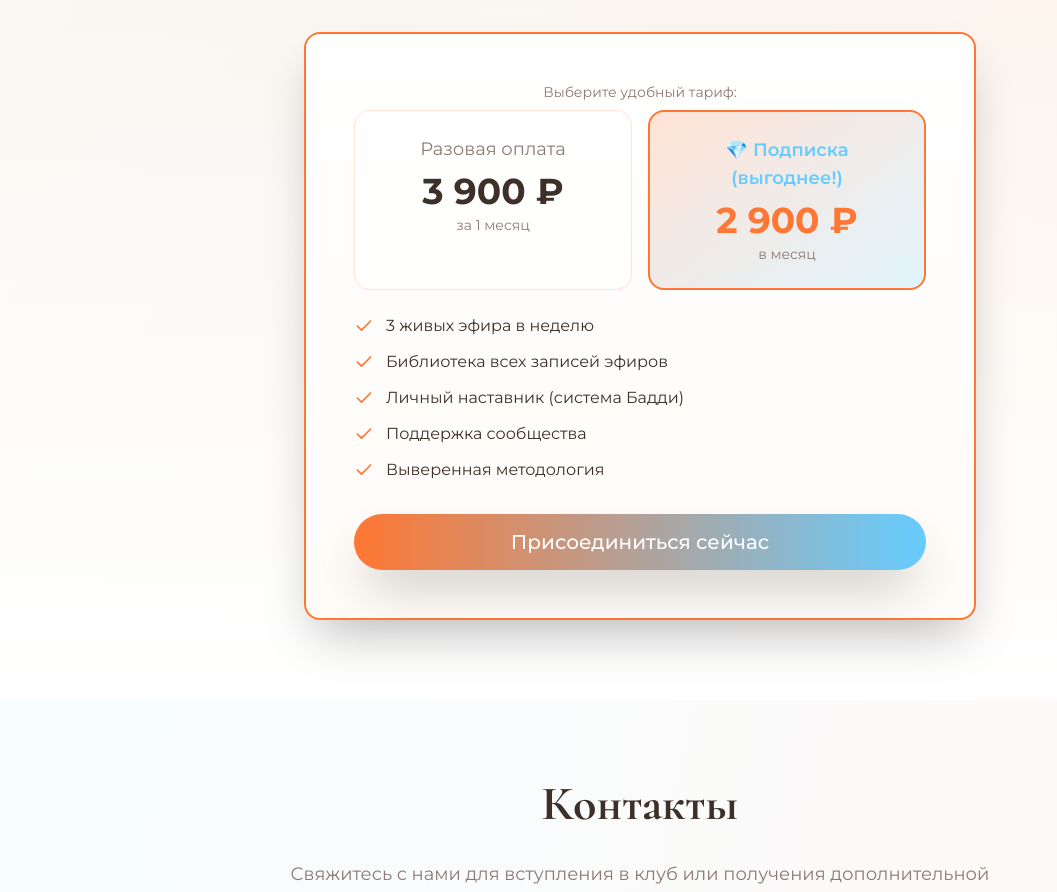
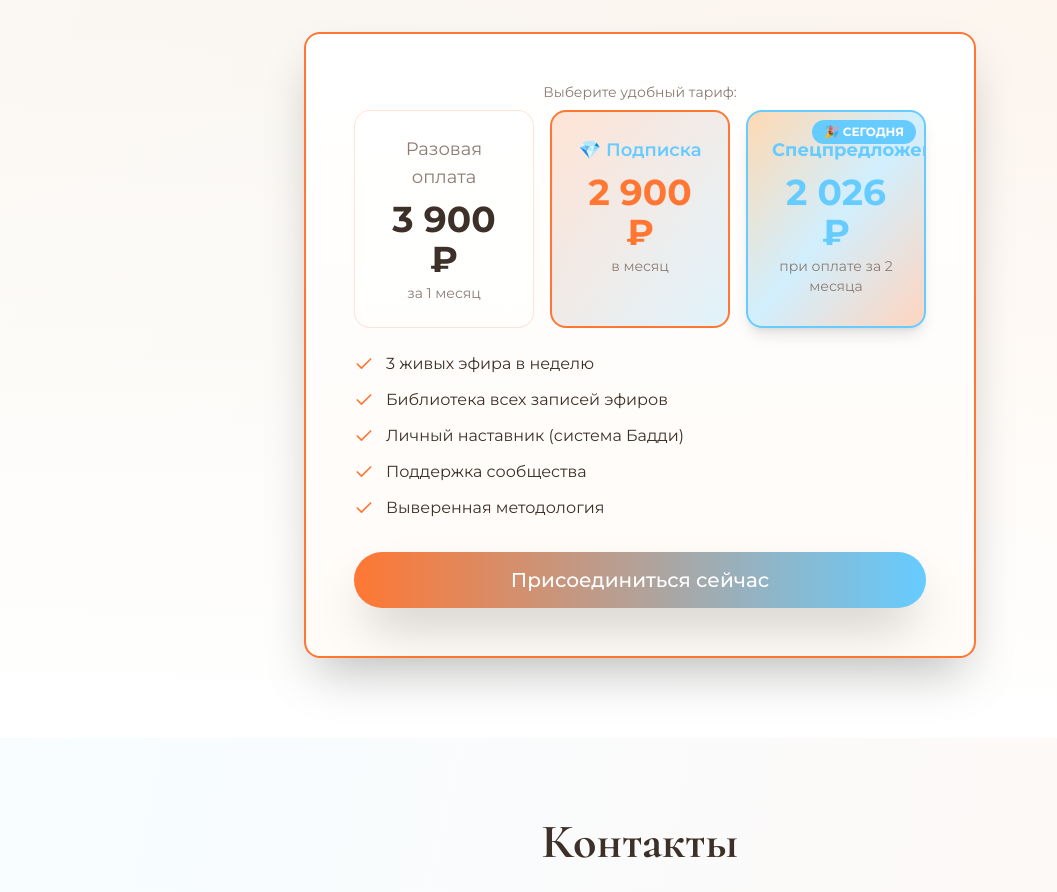
Before and after one commit to pr-poehali-dev/formula-qi-landing-page, a React (Vite) app: page / in a window 1280 px wide. Shown: the part 4637-5529 px from the top of the page, without its empty margins (0-1057 px from the left). Built offline with nearby package versions, Linux system fonts and the light colour scheme.

Commit message:
feat: добавлена карточка спец предложения

```diff
--- a/src/pages/Index.tsx
+++ b/src/pages/Index.tsx
@@ -338,16 +338,24 @@ const Index = () => {
           <Card className="p-12 border-2 border-primary shadow-2xl hover:shadow-primary/30 transition-all bg-gradient-to-b from-white to-accent/10">
             <div className="mb-6">
               <div className="text-sm text-muted-foreground mb-2">Выберите удобный тариф:</div>
-              <div className="grid md:grid-cols-2 gap-4 mb-6">
+              <div className="grid md:grid-cols-3 gap-4 mb-6">
                 <div className="bg-white/50 p-6 rounded-2xl border border-primary/20">
                   <div className="text-lg text-muted-foreground mb-2">Разовая оплата</div>
                   <div className="text-4xl font-bold text-foreground mb-1">3 900 ₽</div>
                   <div className="text-sm text-muted-foreground">за 1 месяц</div>
                 </div>
                 <div className="bg-gradient-to-br from-primary/20 to-secondary/20 p-6 rounded-2xl border-2 border-primary">
-                  <div className="text-lg font-semibold text-secondary mb-2">💎 Подписка (выгоднее!)</div>
+                  <div className="text-lg font-semibold text-secondary mb-2">💎 Подписка</div>
                   <div className="text-4xl font-bold text-primary mb-1">2 900 ₽</div>
                   <div className="text-sm text-muted-foreground">в месяц</div>
+                </div>
+                <div className="bg-gradient-to-br from-accent via-secondary/30 to-primary/30 p-6 rounded-2xl border-2 border-secondary shadow-lg relative overflow-hidden">
+                  <div className="absolute top-2 right-2 bg-secondary text-white text-xs font-bold px-3 py-1 rounded-full">
+                    🎉 СЕГОДНЯ
+                  </div>
+                  <div className="text-lg font-bold text-secondary mb-2">Спецпредложение</div>
+                  <div className="text-4xl font-bold text-secondary mb-1">2 026 ₽</div>
+                  <div className="text-sm text-muted-foreground">при оплате за 2 месяца</div>
                 </div>
               </div>
             </div>
```
